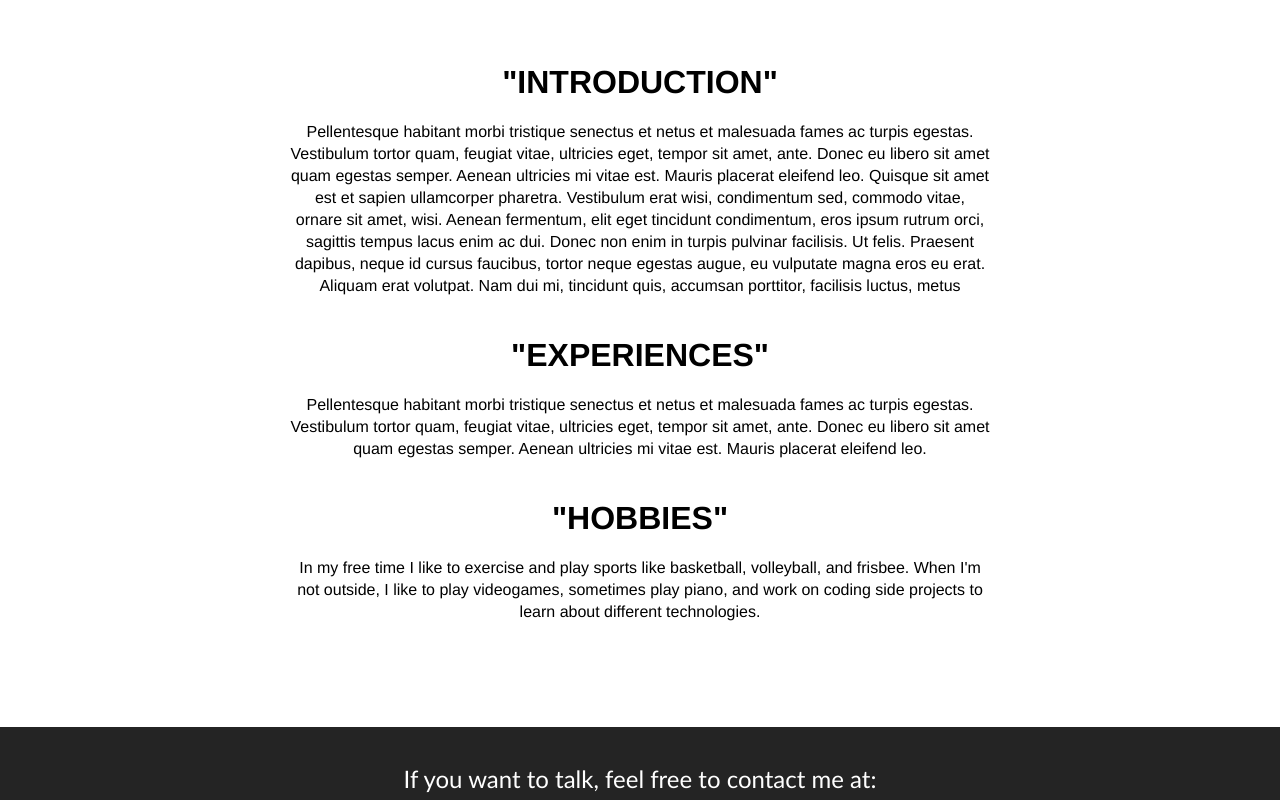
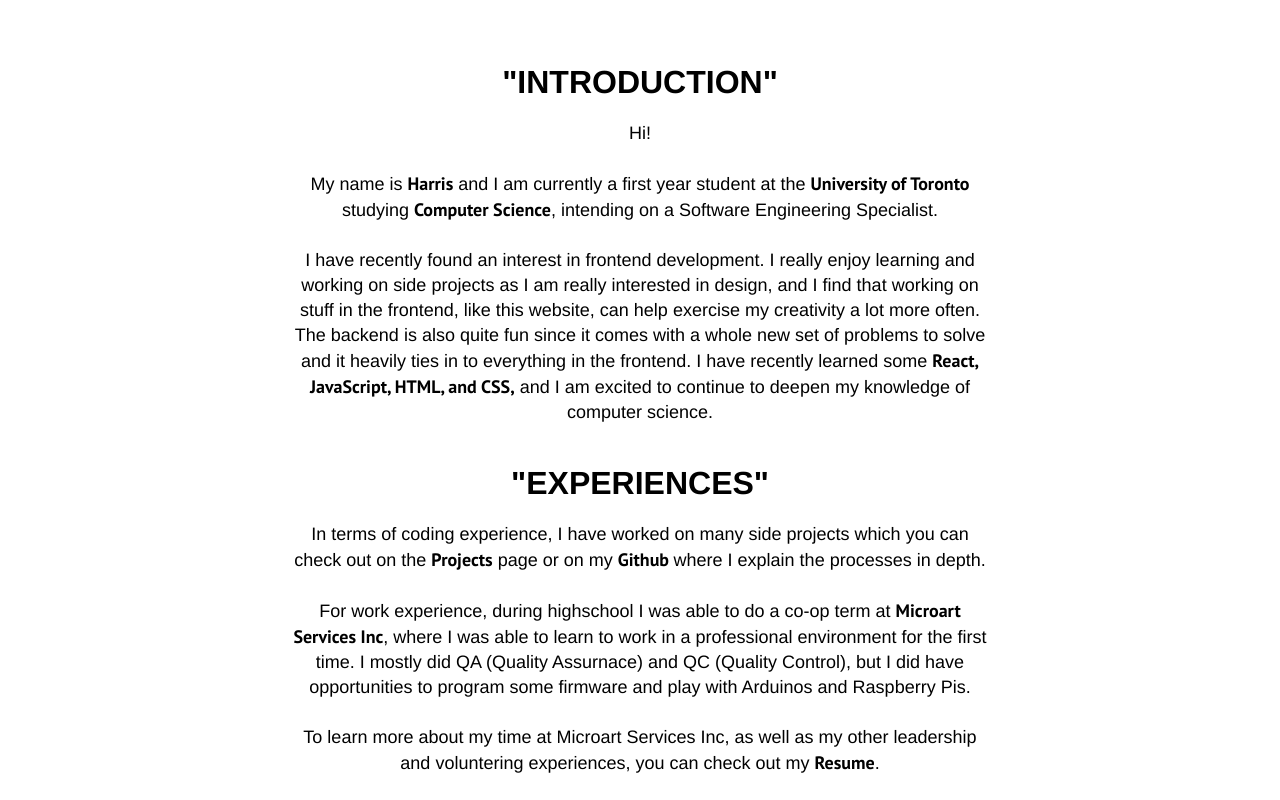
Before and after one commit to harrisbchong/Website, a React (Create React App) app: page /services in a window 1280 px wide. Shown: the part 800-1600 px from the top of the page. Built offline with nearby package versions, Linux system fonts and the light colour scheme.

Commit message:
finished about me section

```diff
--- a/src/components/AboutMe.css
+++ b/src/components/AboutMe.css
@@ -2,6 +2,22 @@
     margin-top: 100px;
     font-size: 50px;
     font-weight: bold;
+}
+
+.text-link:link {
+    text-decoration: none;
+}
+
+.text-link:visited {
+    text-decoration: none;
+}
+
+.text-link:hover {
+    text-decoration: underline;
+}
+
+.text-link:active {
+    text-decoration: underline;
 }
 
 .section {
@@ -14,11 +30,12 @@
 }
 
 .paragraph {
+    font-size: 18px;
     font-family: 'Helvetica';
     text-align: center;
     margin-top: 20px;
     margin-bottom: 40px;
     max-width: 700px;
     word-wrap: break-word;
-    line-height: 22px;
+    line-height: 25px;
 }
--- a/src/components/AboutMe.js
+++ b/src/components/AboutMe.js
@@ -1,6 +1,7 @@
 import React from 'react';
 import './HeroSection.css';
 import './AboutMe.css';
+import resume from "./testpdf.pdf"
 
 function AboutMe() {
     return (
@@ -11,13 +12,32 @@ function AboutMe() {
                 "INTRODUCTION"
             </h1>
             <p className='paragraph'>
-                Pellentesque habitant morbi tristique senectus et netus et malesuada fames ac turpis egestas. Vestibulum tortor quam, feugiat vitae, ultricies eget, tempor sit amet, ante. Donec eu libero sit amet quam egestas semper. Aenean ultricies mi vitae est. Mauris placerat eleifend leo. Quisque sit amet est et sapien ullamcorper pharetra. Vestibulum erat wisi, condimentum sed, commodo vitae, ornare sit amet, wisi. Aenean fermentum, elit eget tincidunt condimentum, eros ipsum rutrum orci, sagittis tempus lacus enim ac dui. Donec non enim in turpis pulvinar facilisis. Ut felis. Praesent dapibus, neque id cursus faucibus, tortor neque egestas augue, eu vulputate magna eros eu erat. Aliquam erat volutpat. Nam dui mi, tincidunt quis, accumsan porttitor, facilisis luctus, metus
+                Hi!
+                <br></br>
+                <br></br>
+                My name is <a className='text-link' href='https://www.linkedin.com/in/harrischong/'>Harris</a> and I am currently a first year student at the <b>University of Toronto</b> studying <b>Computer Science</b>
+                , intending on a Software Engineering Specialist.
+                <br></br>
+                <br></br>
+                I have recently found an interest in frontend development. I really enjoy learning and working on side projects as I am
+                really interested in design, and I find that working on stuff in the frontend, like this website, can help exercise my creativity a lot more often.
+                The backend is also quite fun since it comes with a whole new set of problems to solve and it heavily ties in to everything in the frontend.
+                I have recently learned some <b>React, JavaScript, HTML, and CSS,</b> and I am excited to continue to deepen my knowledge of computer science.
             </p>
             <h1>
                 "EXPERIENCES"
             </h1>
             <p className='paragraph'>
-                Pellentesque habitant morbi tristique senectus et netus et malesuada fames ac turpis egestas. Vestibulum tortor quam, feugiat vitae, ultricies eget, tempor sit amet, ante. Donec eu libero sit amet quam egestas semper. Aenean ultricies mi vitae est. Mauris placerat eleifend leo.
+                In terms of coding experience, I have worked on many side projects which you can check out on the <b>Projects</b> page or on my <a className='text-link' href='https://github.com/harrisbchong' target='_blank'
+                    rel="noreferrer">Github </a>where I explain the processes in depth.
+                <br></br>
+                <br></br>
+                For work experience, during highschool I was able to do a co-op term at <a className='text-link' href='https://microartservices.com/' target='_blank' rel="noreferrer">Microart Services Inc</a>
+                , where I was able to learn to work in a professional environment for the first time. I mostly did QA (Quality Assurnace) and QC (Quality Control), but I
+                did have opportunities to program some firmware and play with Arduinos and Raspberry Pis.
+                <br></br>
+                <br></br>
+                To learn more about my time at Microart Services Inc, as well as my other leadership and voluntering experiences, you can check out my <a className='text-link' href={resume} target='_blank' rel="noreferrer">Resume</a>.
             </p>
             <h1>
                 "HOBBIES"
```
